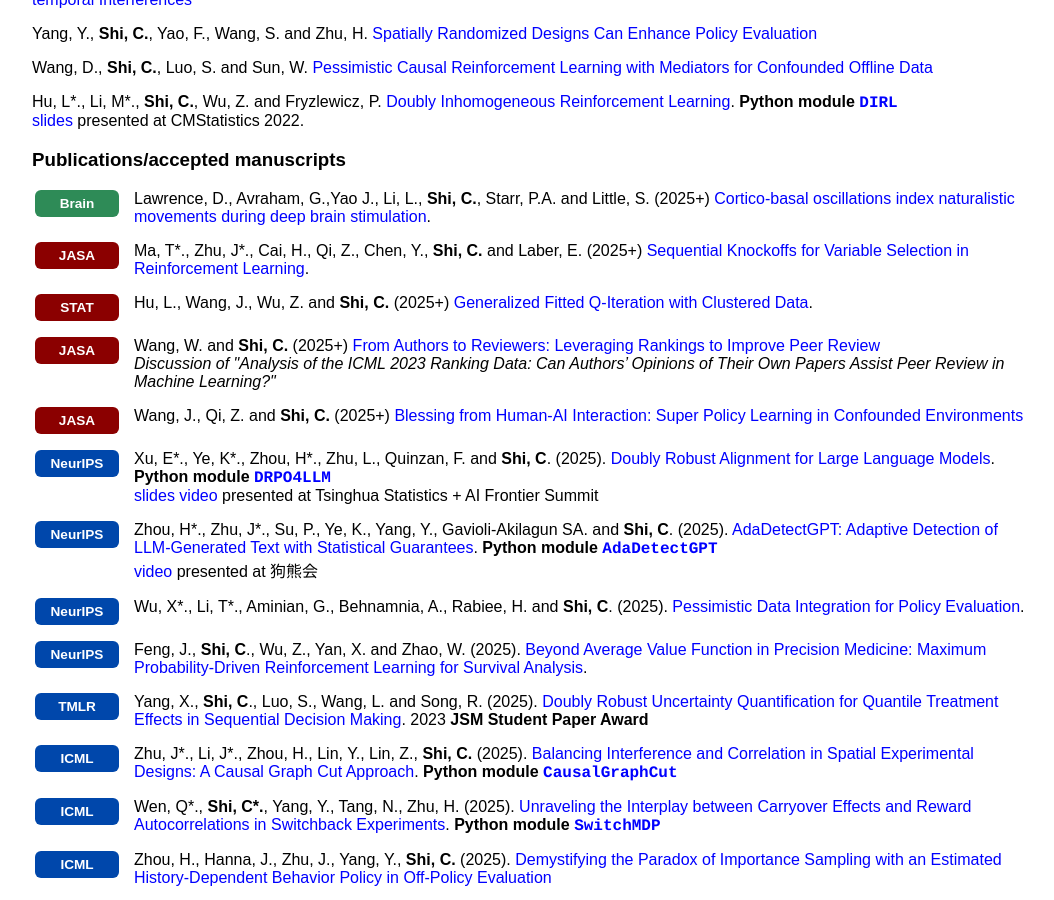
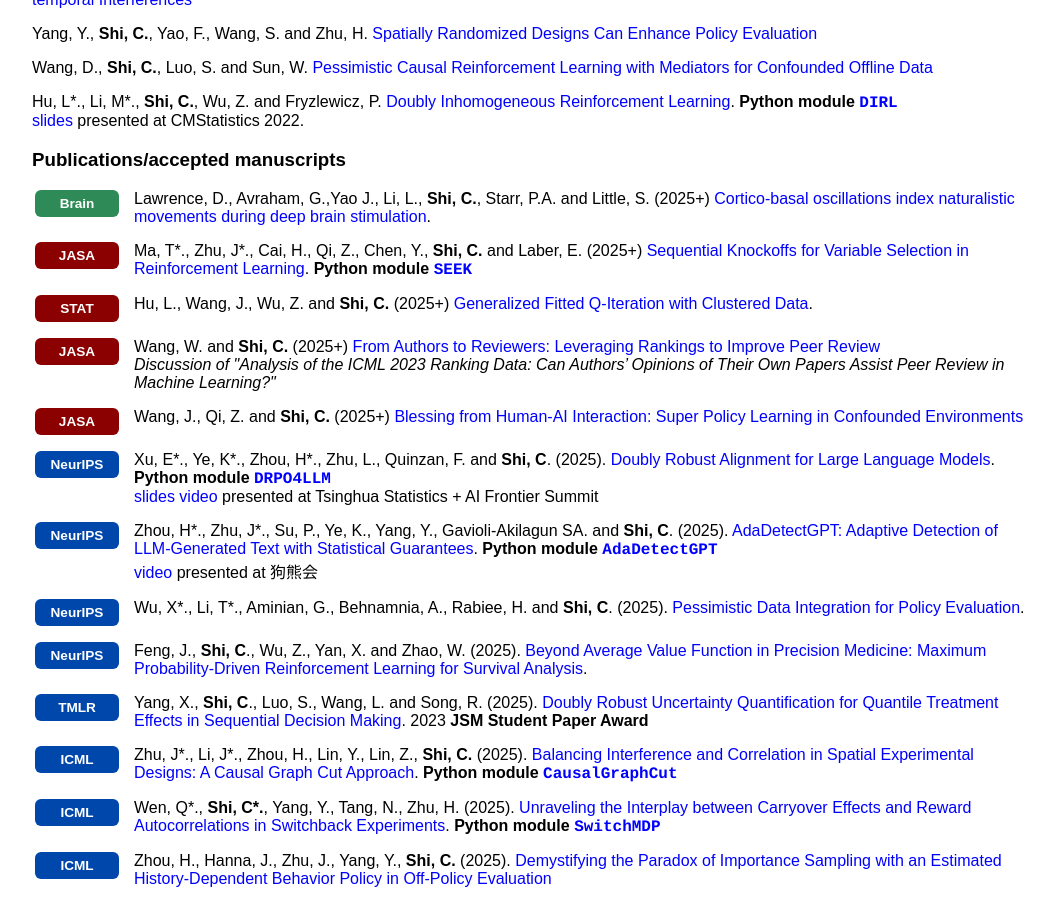
Before and after one commit to callmespring/callmespring.github.io, a Jekyll site: the page built from publication.md, in a window 1280 px wide and 900 px high, scrolled down 758 px. Shown: the whole window, without its empty margins (108-1162 px from the left). Built offline with Jekyll 4.4.1, drawn with Linux system fonts in a browser that asks for light colours.

Commit message:
Update publication.md

```diff
--- a/publication.md
+++ b/publication.md
@@ -64,7 +64,7 @@ Hu, L\*., Li, M\*., **Shi, C.**, Wu, Z. and Fryzlewicz, P. [Doubly Inhomogeneous
   </div>
   <div class="pub-content" style="flex: 1;">
     Ma, T*., Zhu, J*., Cai, H., Qi, Z., Chen, Y., <strong>Shi, C.</strong> and Laber, E. (2025+) <a href="https://arxiv.org/pdf/2303.14281.pdf">Sequential Knockoffs for Variable Selection in
-Reinforcement Learning</a>.
+Reinforcement Learning</a>. <strong>Python module</strong> <a href="https://github.com/Mamba413/seek" style="font-family:courier;"><strong>SEEK</strong></a>
   </div>
 </div>
 
```
